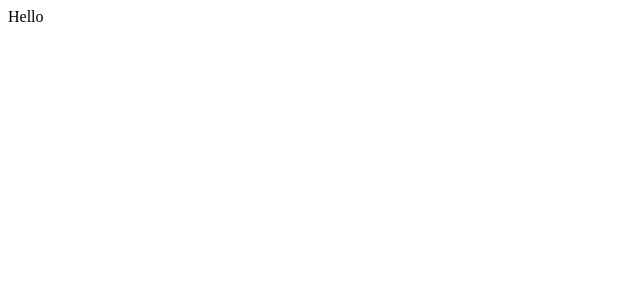
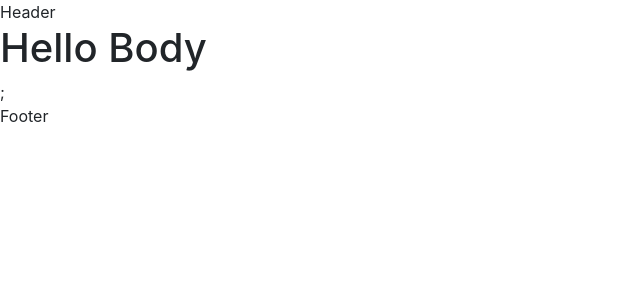
Before and after one commit to nmc2711/myblog, a React (Create React App) app in the folder client/: page / in a window 1280 px wide. Shown: the top 300 px of the page, without its empty margins (0-640 px from the left). Built offline with nearby package versions, Linux system fonts and the light colour scheme.

Commit message:
헤더/푸터 구조 및 라우터 프로바이더 연결

```diff
--- a/client/public/index.html
+++ b/client/public/index.html
@@ -5,10 +5,7 @@
     <link rel="icon" href="%PUBLIC_URL%/favicon.ico" />
     <meta name="viewport" content="width=device-width, initial-scale=1" />
     <meta name="theme-color" content="#000000" />
-    <meta
-      name="description"
-      content="Web site created using create-react-app"
-    />
+    <meta name="description" content="Web site created using create-react-app" />
     <link rel="apple-touch-icon" href="%PUBLIC_URL%/logo192.png" />
     <!--
       manifest.json provides metadata used when your web app is installed on a
@@ -24,7 +21,7 @@
       work correctly both with client-side routing and a non-root public URL.
       Learn how to configure a non-root public URL by running `npm run build`.
     -->
-    <title>React App</title>
+    <title>프론트엔드 개발자 황상한 블로그</title>
   </head>
   <body>
     <noscript>You need to enable JavaScript to run this app.</noscript>
--- a/client/src/App.js
+++ b/client/src/App.js
@@ -1,6 +1,19 @@
 import React from "react";
+import { Provider } from "react-redux";
+import { ConnectedRouter } from "connected-react-router";
+import store, { history } from "./store";
+import MyRouter from "./routes/Router";
+
+import "bootstrap/dist/css/bootstrap.min.css";
 
 const App = () => {
-  return <div className="App">Hello</div>;
+  return (
+    <Provider store={store}>
+      <ConnectedRouter history={history}>
+        <MyRouter />
+      </ConnectedRouter>
+    </Provider>
+  );
 };
+
 export default App;
--- /dev/null
+++ b/client/src/components/Footer.js
@@ -0,0 +1,7 @@
+import React from "react";
+
+const Footer = () => {
+  return <div>Footer</div>;
+};
+
+export default Footer;
--- /dev/null
+++ b/client/src/components/Header.js
@@ -0,0 +1,7 @@
+import React from "react";
+
+const Header = () => {
+  return <div>Header</div>;
+};
+
+export default Header;
--- /dev/null
+++ b/client/src/routes/Router.js
@@ -0,0 +1,13 @@
+import React, { Fragment } from "react";
+import Header from "../components/Header";
+import Footer from "../components/Footer";
+
+const MyRouter = () => (
+  <Fragment>
+    <Header />
+    <h1>Hello Body</h1>;
+    <Footer />
+  </Fragment>
+);
+
+export default MyRouter;
```
Also changed, not shown: client/src/redux/reducers/index.js (renamed from client/src/redux/reducer/index.js).
